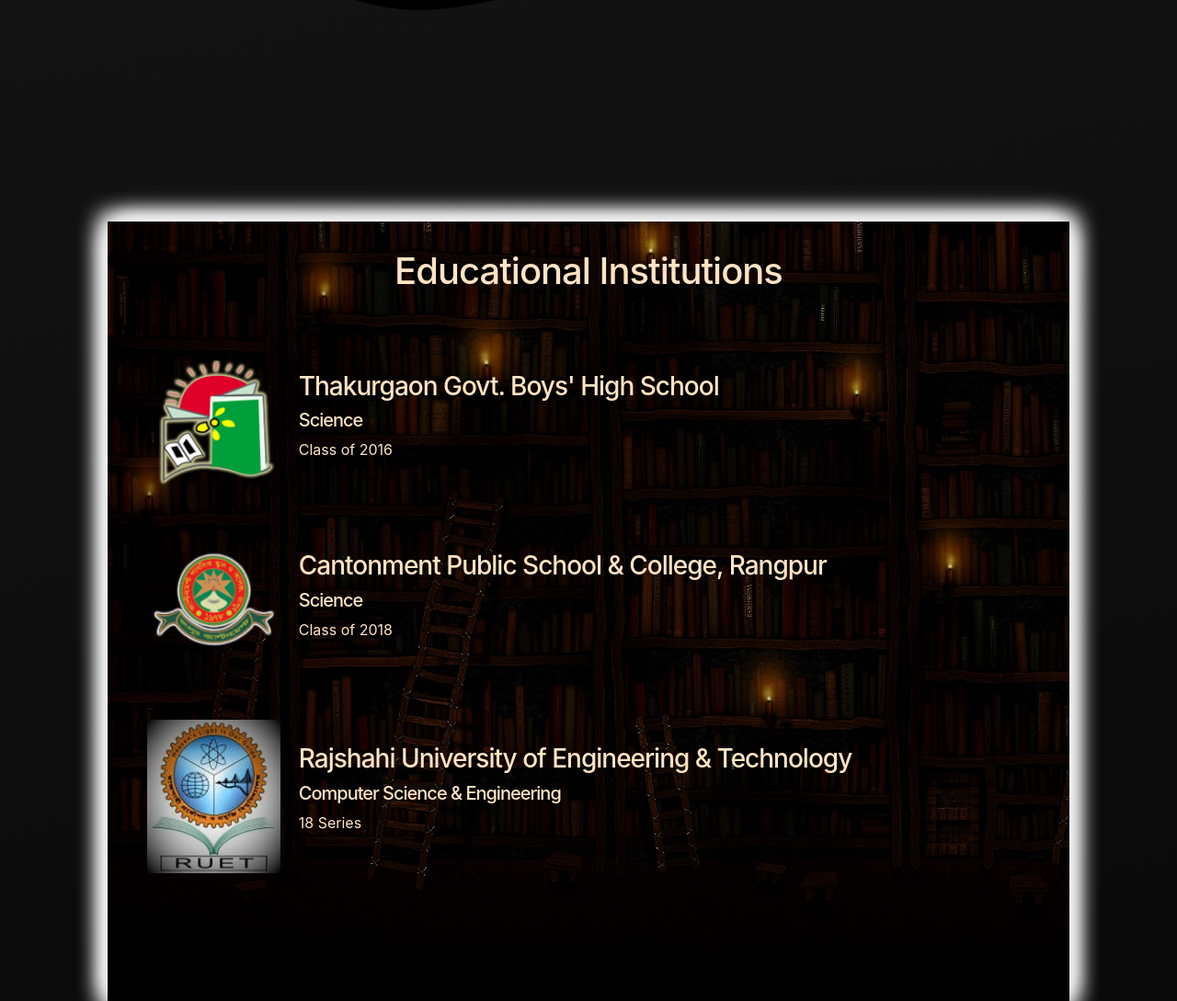
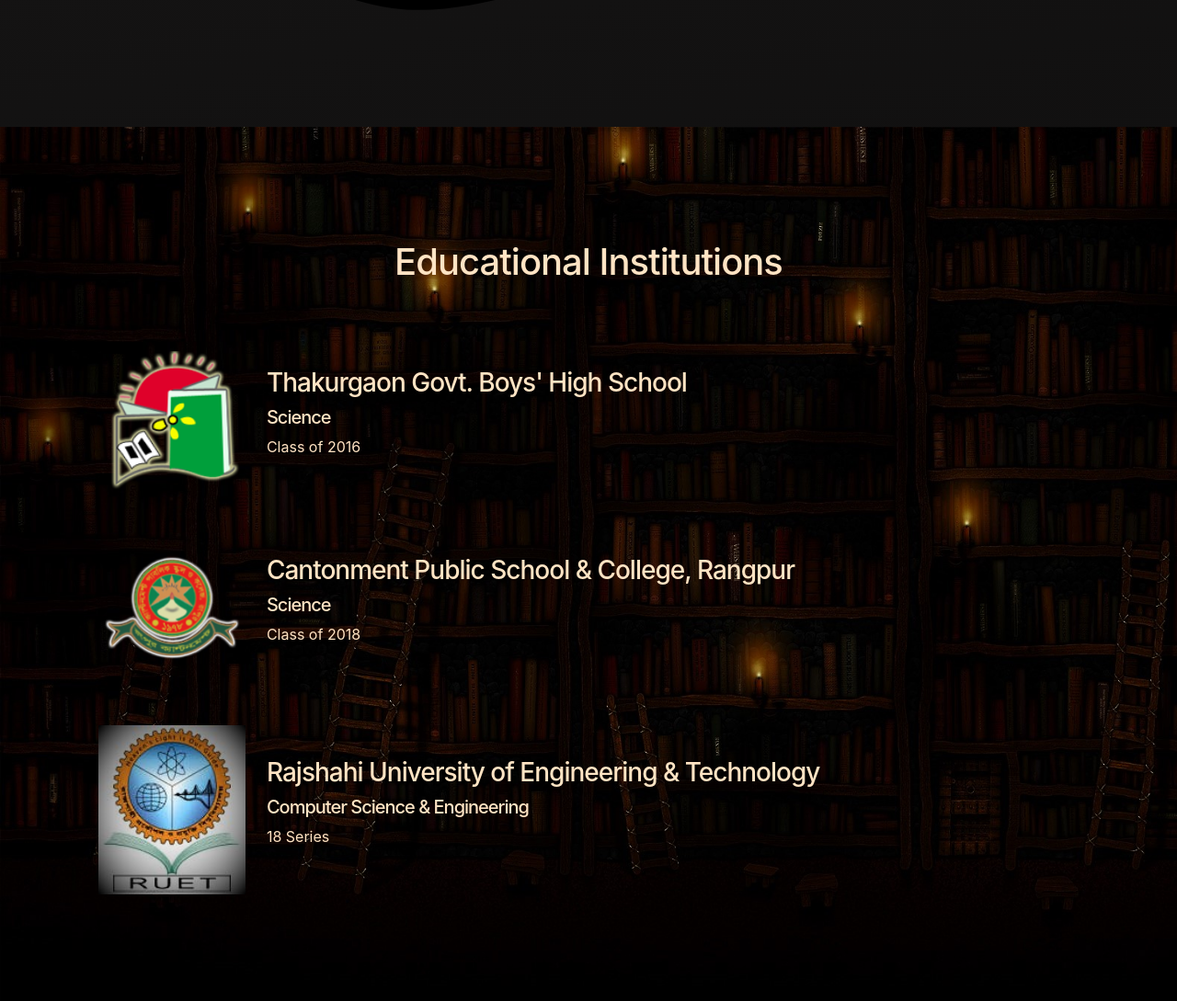
Before and after one commit to aij3113/AIJoy, a plain HTML site: page Portfolio/index.html in a window 1280 px wide. Shown: the part 980-2069 px from the top of the page at 92% size. Drawn offline with Linux system fonts and the light colour scheme.

Commit message:
Update styles.css

```diff
--- a/Portfolio/Style/styles.css
+++ b/Portfolio/Style/styles.css
@@ -131,14 +131,13 @@ a:link {
 
 .intro-2 {
     padding: 8%;
+    background: url("../image/26102.jpg");
+    background-color: rgba(0,0,0,0.1);
+    background-size:cover;
 }
 
 .intro-book {
     color: bisque;
-    background: url("../image/26102.jpg");
-    background-size: cover;
-    padding: 1% 5% 10% 5%;
-    box-shadow: 10px 10px 20px whitesmoke, -10px -10px 20px whitesmoke, 10px -10px 20px whitesmoke, -10px 10px 20px whitesmoke;
 }
 
 .intro-book div h2 {
```
